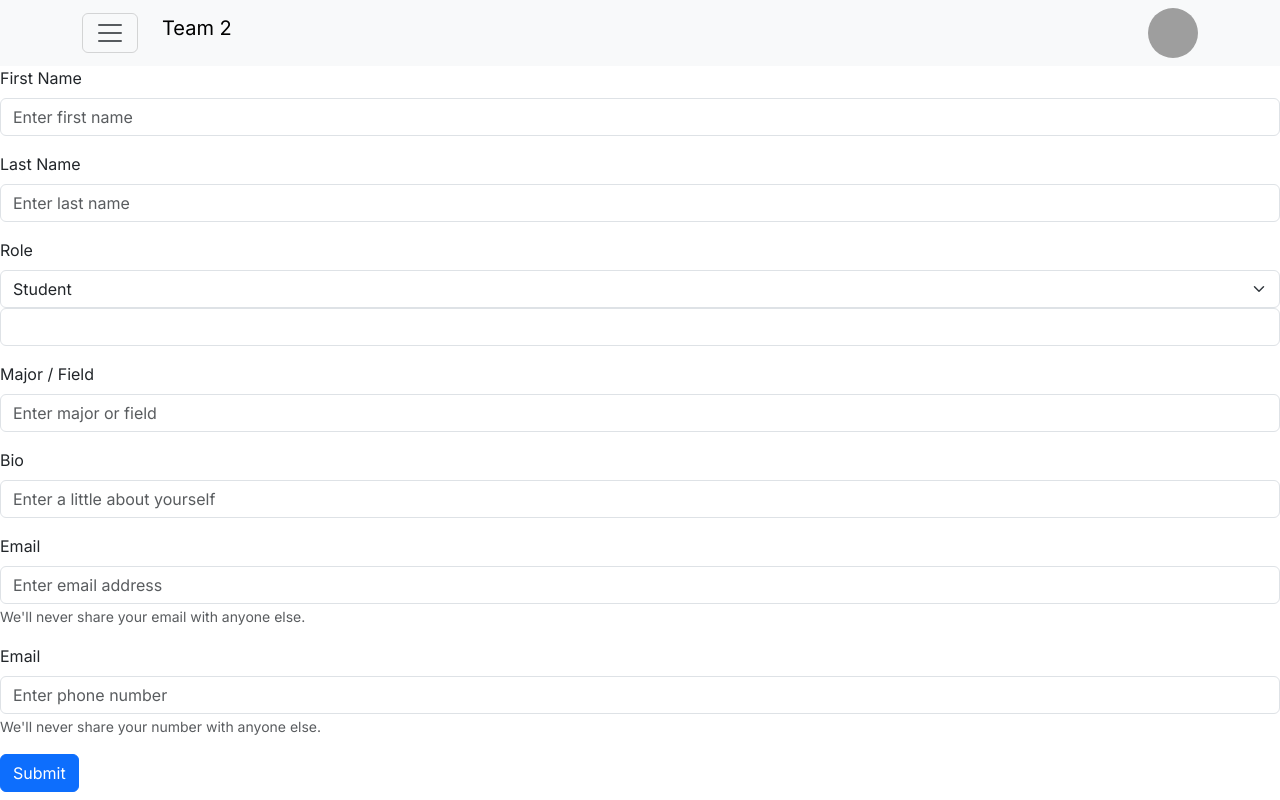
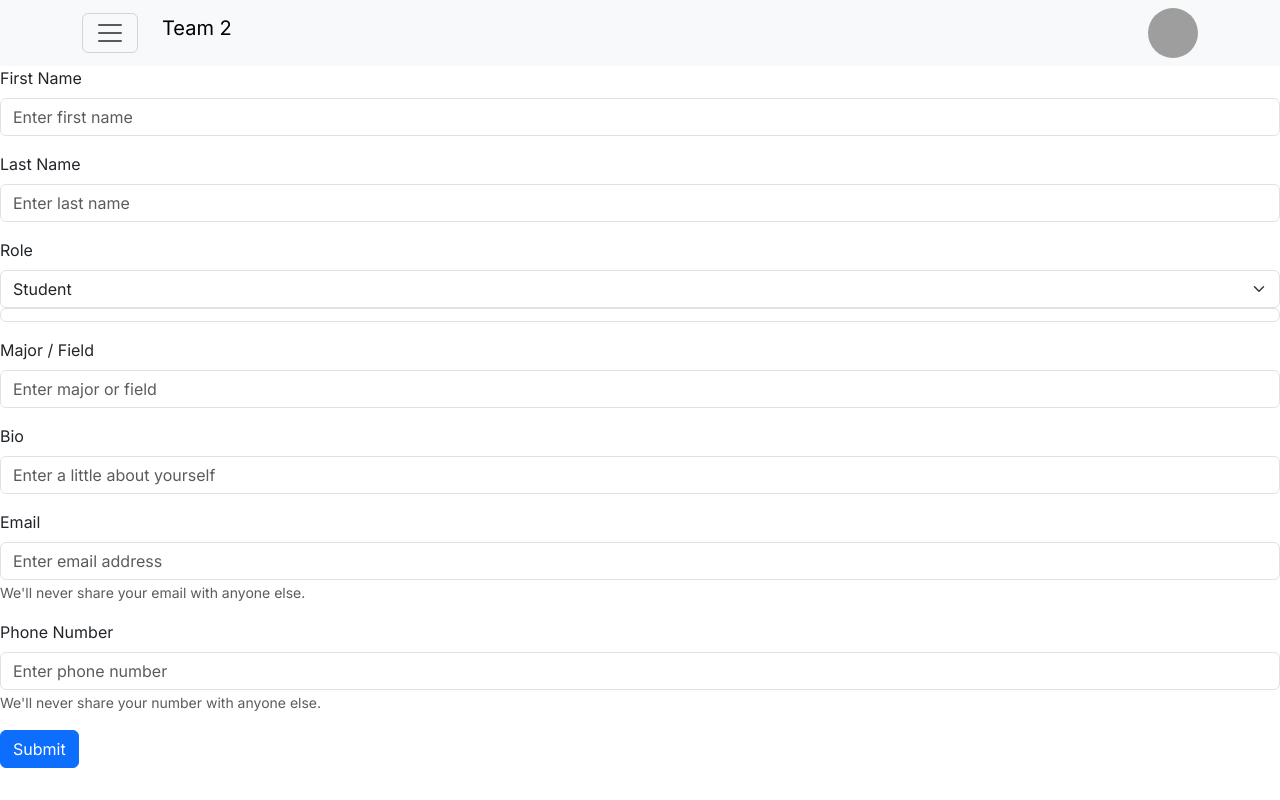
Before and after one commit to ThomasD0213/teamtwo, a Next.js app in the folder front-end/: page /createProfile in a window 1280 px wide. Built offline with nearby package versions, Linux system fonts and the light colour scheme; grey boxes are pictures that could not be loaded.

Commit message:
made some changes to createProfile

```diff
--- a/front-end/next.config.js
+++ b/front-end/next.config.js
@@ -1,4 +1,5 @@
 /** @type {import('next').NextConfig} */
-const nextConfig = {}
+const nextConfig = {
+}
 
 module.exports = nextConfig
--- a/front-end/src/app/createProfile/page.tsx
+++ b/front-end/src/app/createProfile/page.tsx
@@ -1,14 +1,40 @@
 'use client';
 // import Button from 'react-bootstrap/Button';
 // import Form from 'react-bootstrap/Form';
+import {FormEvent, useState} from 'react'
 import {Form, Button, Navbar, Container, Nav, NavDropdown} from "../../../node_modules/react-bootstrap/esm/index";
 import Bar from '../../../Components/bar'
 
 function createProfile() {
+
+  const formStuff = () => { //TODO: get this to work
+    const [formData, setFormData] = useState({
+      first_name: "",
+      last_name: "",
+      role: "",
+      major: "",
+      bio: "",
+      email: "",
+      phone: ""
+    })
+  }
+  async function handleSubmit(event: FormEvent<HTMLFormElement>) {
+    event.preventDefault()
+
+    const formData = new FormData(event.currentTarget)
+    console.log(Array.from(formData))
+    const response = await fetch('http://127.0.0.1:5000/addUser', {
+      method: 'POST',
+      body: JSON.stringify(formData),
+    })
+  }
+//const handleChange = (event: any) => { //TODO: get this to work for OnChange with the form
+//      setFormData({[e.target.name]: event.target.value})
+//  }
   return (
     <main>
       <Bar />
-      <Form>
+      <Form onSubmit={handleSubmit}>
         <Form.Group className="mb-3" controlId="First_Name">
           <Form.Label>First Name</Form.Label>
           <Form.Control required placeholder="Enter first name" />
@@ -25,17 +51,17 @@ function createProfile() {
               <option>Student</option>
               <option>Professor</option>
           </Form.Select>
-          <Form.Control required />
+          <Form.Control type='radio' required />
+        </Form.Group>
 
-        </Form.Group>
         <Form.Group className="mb-3" controlId="Study">
           <Form.Label>Major / Field</Form.Label>
-          <Form.Control placeholder="Enter major or field" />
+          <Form.Control required placeholder="Enter major or field" />
         </Form.Group>
 
         <Form.Group className="mb-3" controlId="Bio">
           <Form.Label>Bio</Form.Label>
-          <Form.Control placeholder="Enter a little about yourself" />
+          <Form.Control required placeholder="Enter a little about yourself" />
         </Form.Group>
 
         <Form.Group className="mb-3" controlId="Email">
@@ -47,7 +73,7 @@ function createProfile() {
         </Form.Group>
 
         <Form.Group className="mb-3" controlId="Phone">
-          <Form.Label>Email</Form.Label>
+          <Form.Label>Phone Number</Form.Label>
           <Form.Control placeholder="Enter phone number" />
           <Form.Text className="text-muted">
             We'll never share your number with anyone else.
```
Also changed, not shown: 2 other files (tests, documents, lock files or other folders).
